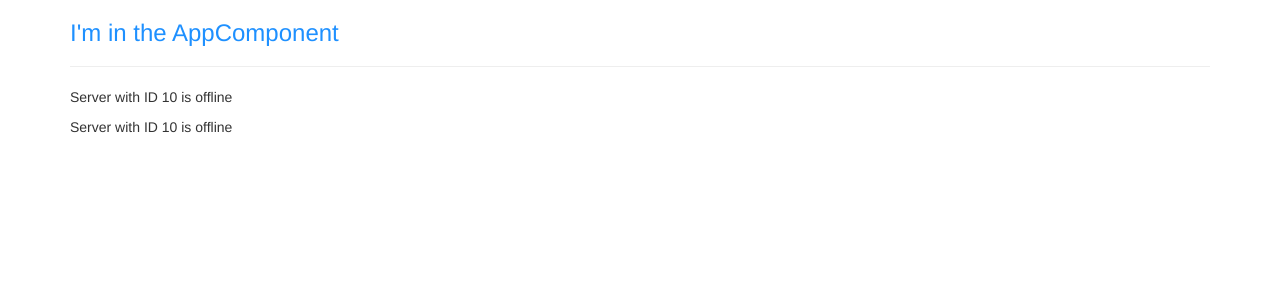
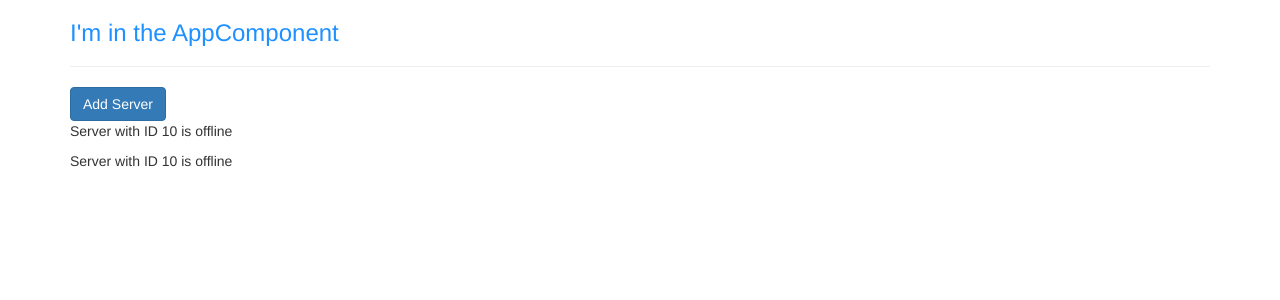
Before and after one commit to Bluesman66/angular4-test, an Angular app: page / in a window 1280 px wide. Shown: the top 300 px of the page. Built offline with nearby package versions, Linux system fonts and the light colour scheme.

Commit message:
024 Property Binding

```diff
--- a/src/app/servers/servers.component.html
+++ b/src/app/servers/servers.component.html
@@ -1,2 +1,5 @@
+<button type="button" class="btn btn-primary" [disabled]="!allowNewServer">
+  Add Server
+</button>
 <app-server></app-server>
 <app-server></app-server>
--- a/src/app/servers/servers.component.ts
+++ b/src/app/servers/servers.component.ts
@@ -4,15 +4,21 @@ import { Component, OnInit } from '@angular/core';
   selector: 'app-servers',
   //selector: '[app-servers]',
   //selector: '.app-servers',
-  template: `
-    <app-server></app-server>
-    <app-server></app-server>
-  `,
+  // template: `
+  //   <app-server></app-server>
+  //   <app-server></app-server>
+  // `,
+  templateUrl: './servers.component.html',
   styleUrls: ['./servers.component.css']
 })
 export class ServersComponent implements OnInit {
+  allowNewServer = false;
 
-  constructor() { }
+  constructor() {
+    setTimeout(() => {
+      this.allowNewServer = true;
+    }, 2000);
+  }
 
   ngOnInit() {
   }
```
